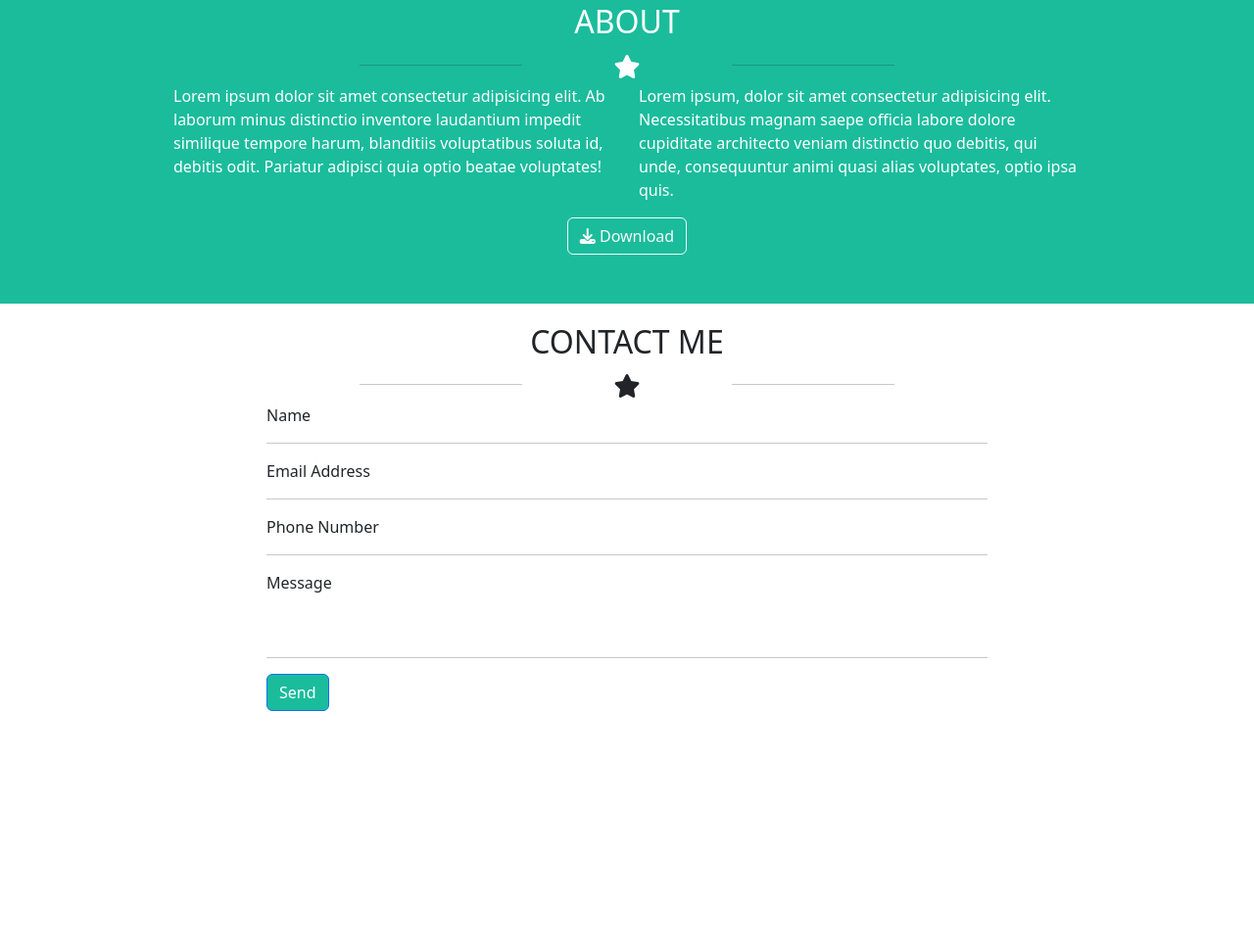
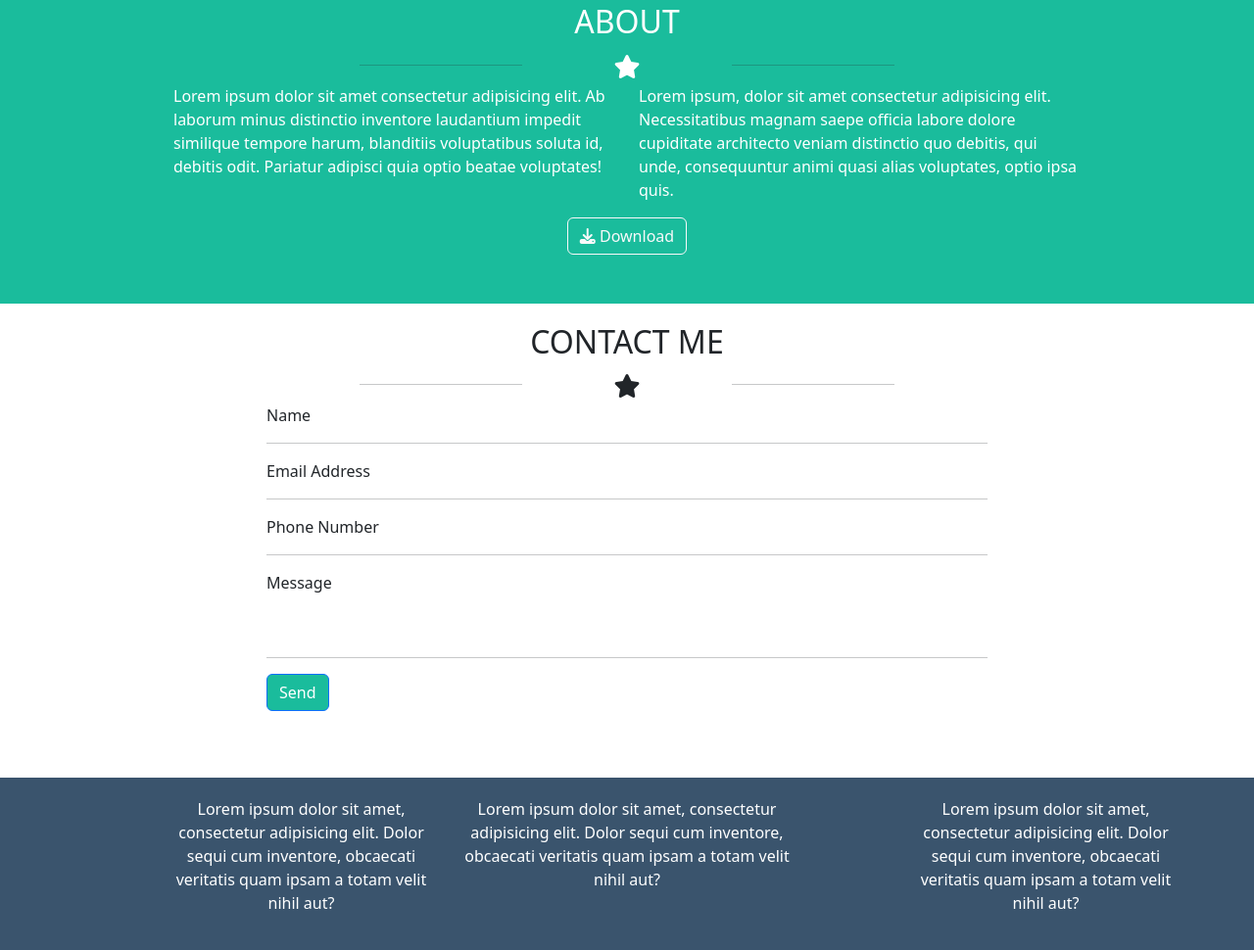
Before and after one commit to MarcoRinaldi98/html-css-bootstrap-freelancer, a plain HTML site: page index.html in a window 1280 px wide. Shown: the part 1317-2287 px from the top of the page at 98% size. Before the commit the page ends 2111 px from the top, so only its background shows below. Drawn offline with nearby package versions, Linux system fonts and the light colour scheme.

Commit message:
section location

```diff
--- a/css/style.css
+++ b/css/style.css
@@ -12,7 +12,8 @@
 
 /* variabili */
 :root {
-    --header-bgcolor: #2c3e50;
+    --primary-color: #2c3e50;
+    --primary-light-color: #3a546d;
     --secondary-color: #1abc9c;
     --white-color: #fff;
 }
@@ -24,7 +25,7 @@ html{
 }
 
 .ms_bg_primary {
-    background-color: var(--header-bgcolor);
+    background-color: var(--primary-color);
 }
 .ms_bg_secondary {
     background-color: var(--secondary-color);
@@ -50,3 +51,8 @@ html{
 #contact {
     padding: 20px 0;
 }
+
+#location {
+    background-color: var(--primary-light-color);
+    padding: 20px 0;
+}
--- a/index.html
+++ b/index.html
@@ -211,6 +211,22 @@
                 </div>
             </div>
         </section>
+
+        <section id="location">
+            <div class="container text-center">
+                <div class="row">
+                    <div class="col-10 offset-1 col-md-3 offset-md-1 mb-3 ms_c_white text-center">
+                        Lorem ipsum dolor sit amet, consectetur adipisicing elit. Dolor sequi cum inventore, obcaecati veritatis quam ipsam a totam velit nihil aut?
+                    </div>
+                    <div class="col-10 offset-1 mb-3 col-md-4 offset-md-0 ms_c_white text-center">
+                        Lorem ipsum dolor sit amet, consectetur adipisicing elit. Dolor sequi cum inventore, obcaecati veritatis quam ipsam a totam velit nihil aut?
+                    </div>
+                    <div class="col-10 offset-1 mb-3 col-md-3 offset-md-1 ms_c_white text-center">
+                        Lorem ipsum dolor sit amet, consectetur adipisicing elit. Dolor sequi cum inventore, obcaecati veritatis quam ipsam a totam velit nihil aut?
+                    </div>
+                </div>
+            </div>
+        </section>
     </main>
 
 
```
